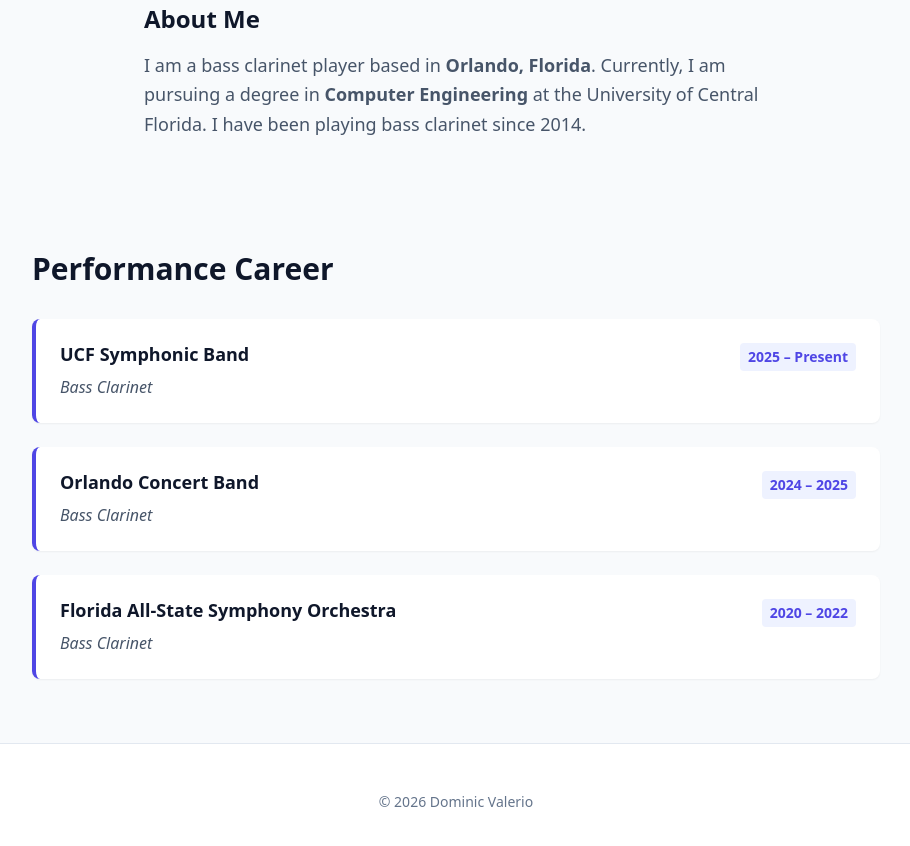
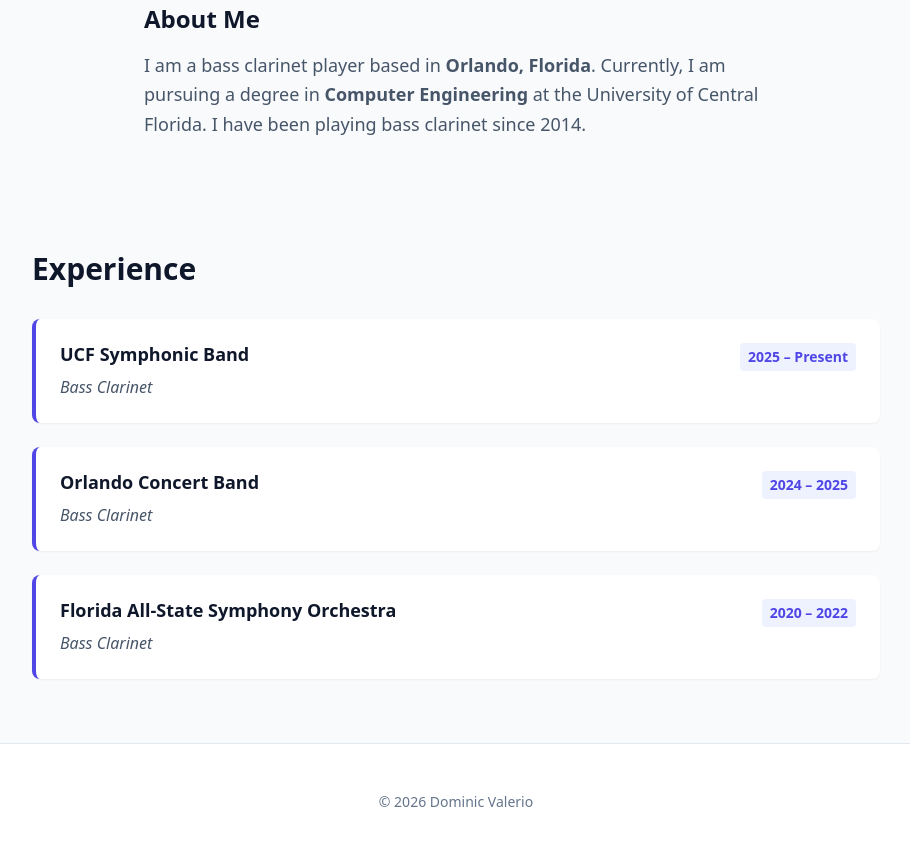
Before and after one commit to DominicValerio/ClarinetPortfolio, a plain HTML site: page index.html in a window 1280 px wide. Shown: the part 745-1591 px from the top of the page, without its empty margins (184-1094 px from the left). Drawn offline with nearby package versions, Linux system fonts and the light colour scheme.

Commit message:
Update index.html

```diff
--- a/index.html
+++ b/index.html
@@ -35,7 +35,7 @@
     </main>
 
     <section class="max-w-4xl mx-auto py-16 px-6">
-        <h3 class="text-3xl font-bold mb-8 text-slate-900">Performance Career</h3>
+        <h3 class="text-3xl font-bold mb-8 text-slate-900">Experience</h3>
         <div class="space-y-6">
             <div class="p-6 bg-white rounded-lg shadow-sm border-l-4 border-indigo-600">
                 <div class="flex flex-col md:flex-row md:justify-between md:items-start gap-1">
```
